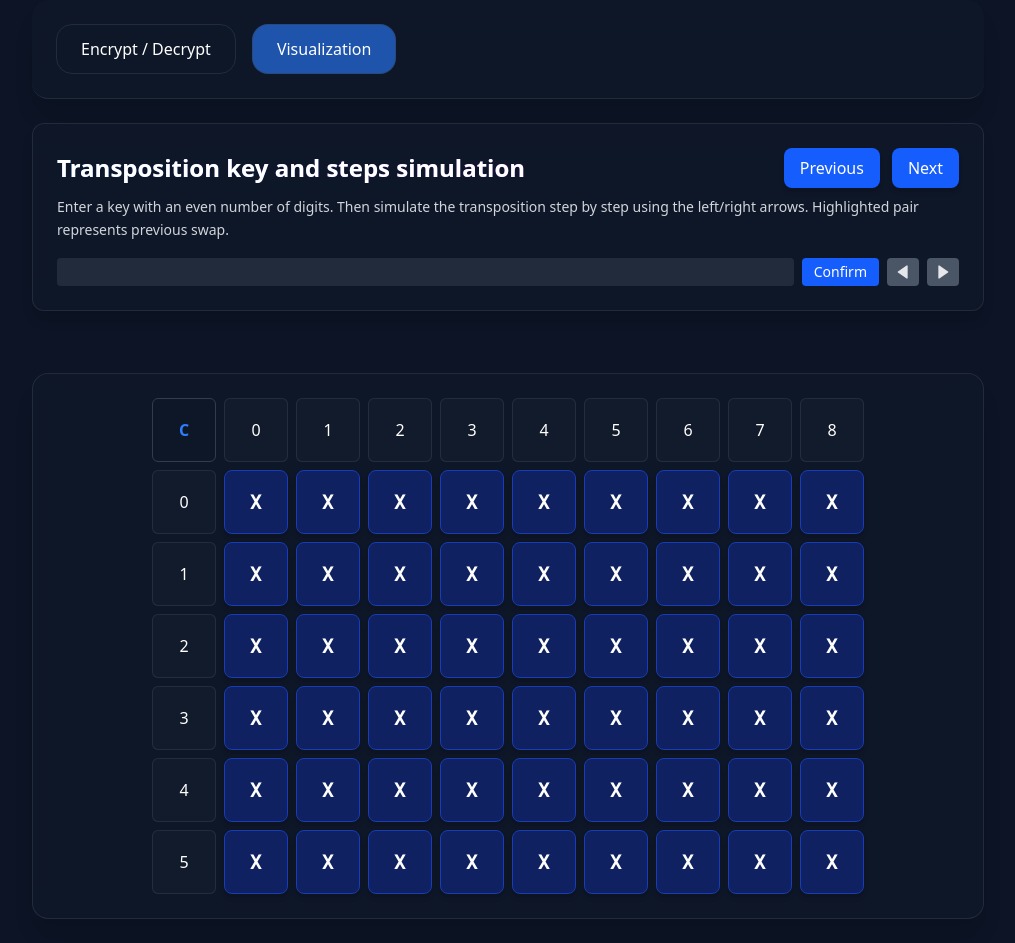
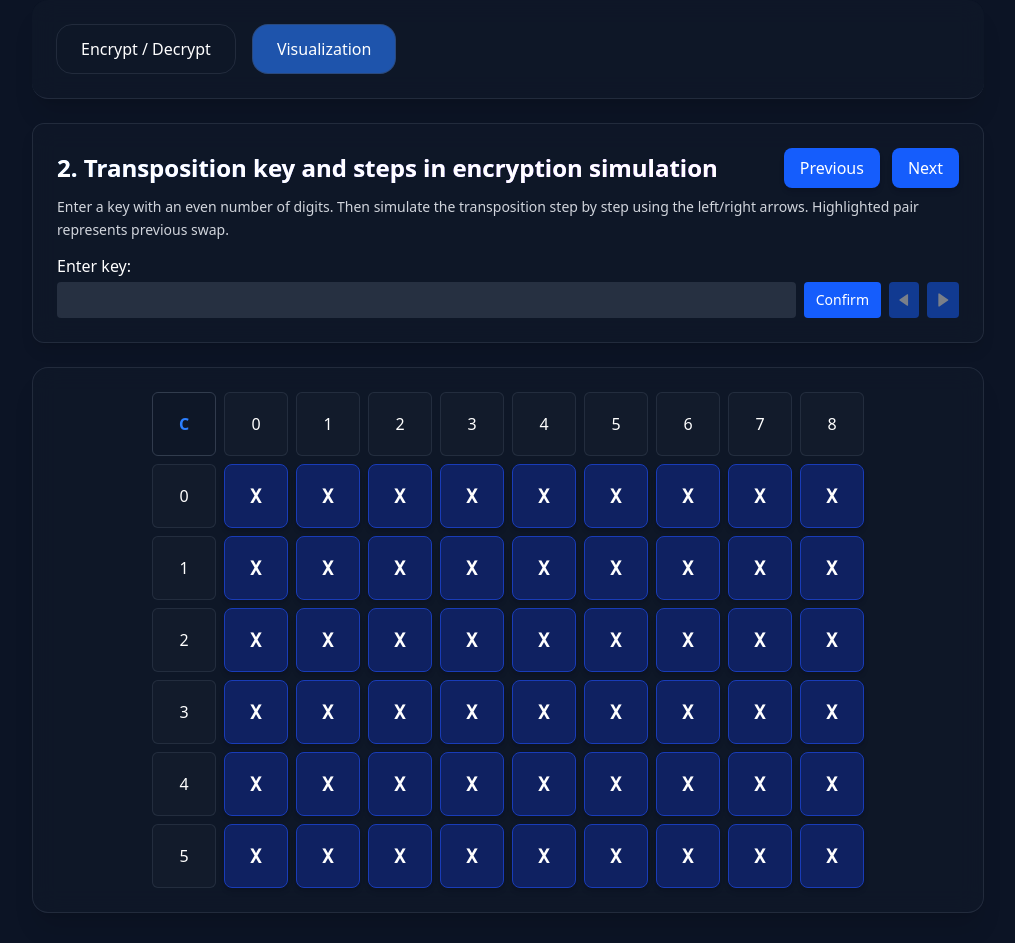
Before and after one commit to K1rtz/cipher-viz, a React (Vite) app: page /simulation in a window 1280 px wide. Both pictures are taken after a click on the button "Next". Shown: the whole page, without its empty margins (132-1147 px from the left). Built offline with nearby package versions, Linux system fonts and the light colour scheme.

Commit message:
feat(frontend): add 2 more steps in visualszaiton part, add decryption to visualisation, adjust UI

```diff
--- a/src/components/StepController.jsx
+++ b/src/components/StepController.jsx
@@ -1,5 +1,7 @@
 import React, {useEffect, useMemo, useState} from 'react';
 import { useSelector, useDispatch } from 'react-redux'
+import { motion } from 'framer-motion';
+import { FiCopy } from 'react-icons/fi';
 import {
   selectActiveStep,
   selectPlainText,
@@ -11,38 +13,54 @@ import {
   selectCipherType,
   selectVisualStep,
   selectEngineSteps,
+  selectCurrentMatrixValue,
 } from './../store/selectors/stepInfoSelector.js'
 import { setVisualStep, setActiveStep, setPlainText, setHighlightStep, setCurrentStep, setKeyRaw, setHexText, setColsLen, setRowsLen, setFakeColsLen, setCipherType, setEngineSteps} from './../store/reducers/stepInfoReducer'
 import { BiSolidRightArrow } from "react-icons/bi";
 import { BiSolidLeftArrow } from "react-icons/bi";
+import { div } from 'framer-motion/client';
 
 export default function StepController() {
   const steps = [
     {
       id: 1,
-      title: 'Encryption setup',
+      title: '1. Encryption setup',
       description: 'Enter the original message to be encrypted, select the encryption algorithm (e.g., Chained XOR, Shifting XOR, Classic Double Transposition), and configure the matrix dimensions. ' + 'This step serves as the initial configuration for the encryption process, combining message input with algorithm choice and matrix setup.',
-      keyText: 'Message:'
+      keyText: 'Message:',
     },
     {
       id: 2,
-      title: 'Transposition key and steps simulation',
+      title: '2. Transposition key and steps in encryption simulation',
       description:
         'Enter a key with an even number of digits.  \n' +
         '  Then simulate the transposition step by step using the left/right arrows.\n' + 'Highlighted pair represents previous swap.',
       keyText: 'Key:'
+
     },
     {
       id: 3,
-      title: 'Encrypted Output',
+      title: '3. Encrypted Output',
       description:
         'This step displays the final encrypted message obtained after completing both row and column transpositions. ' +
         'The resulting ciphertext illustrates how double transposition significantly changes the original text while preserving all characters.',
       keyText: ''
-    }
+    },
+    {
+      id: 4,
+      title: '4. Transposition key and steps in decryption simulation',
+      description:'Now decrypt the message step by step by applying the key in reverse order. Use the arrows to simulate each decryption step.',
+      keyText: ''
+    },
+    {
+      id: 5,
+      title: '5. Decryption Output',
+      description:'This step displays the final decrypted message, which should match the original input after successful decryption.',
+      keyText: ''
+    },
+
   ];
 
-
+  const currentMatrixValue = useSelector(selectCurrentMatrixValue)
   const engineSteps = useSelector(selectEngineSteps)
   const dispatch = useDispatch()
   const matrixColsLen = useSelector(selectMatrixColsLen)
@@ -59,6 +77,9 @@ export default function StepController() {
   const [formatted, setFormatted] = useState('');
 
   const highlightStep = useSelector(selectHighlightStep)
+
+
+  const [isDecryptMode, setIsDecryptMode] = useState(false)
 
 
   const formatAsPairs = (digits) => {
@@ -189,6 +210,7 @@ function createEngineStepsFromRaw(raw, cipherType = 'classic') {
   pairs.forEach((pair, index) => {
     const axis = index % 2 === 0 ? 'x' : 'y';
 
+
     // Ako je chained → prvo dodajemo XOR step
     if (cipherType === 'chained') {
       steps.push({
@@ -211,8 +233,9 @@ function createEngineStepsFromRaw(raw, cipherType = 'classic') {
       description: `Swap ${pair[0]} ↔ ${pair[1]} (${axis}-axis)`,
       // highlight, positions, itd...
     });
+
+
   });
-
   return steps;
 }
 
@@ -221,6 +244,9 @@ function createEngineStepsFromRaw(raw, cipherType = 'classic') {
   const [keyButtonDisabled, setKeyButtonDisabled] = useState(false)
 
   const handlePrevious = () => {
+    if(activeStep -1 === 2){
+      setIsDecryptMode(false)
+    }
     //TODO: Ovde je ceo step u levo kada sa vracamo sta da se radi potencijalno ce biti samo gray out dok se ne izvrsi middle
     dispatch(setActiveStep(activeStep - 1));
 
@@ -237,6 +263,9 @@ function createEngineStepsFromRaw(raw, cipherType = 'classic') {
       dispatch(setHexText(hexText))
       dispatch(setPlainText(fullText))
 
+    }
+    if(activeStep + 1 === 3){
+      setIsDecryptMode(true)
     }
 
     dispatch(setActiveStep(activeStep + 1));
@@ -273,19 +302,15 @@ const cipherType = useSelector(selectCipherType)
 
 
   return (
-    <div className='px-6 pt-6 min-h-[250px]'>
-    <div className="bg-gray-900/80 min-h-[170px] backdrop-blur-md p-6 rounded-xl shadow-lg border border-gray-700/50 transition-all duration-300">
+    <div className='px-6 pt-6 '>
+    <div className="bg-gray-900/80  backdrop-blur-md p-6 rounded-xl shadow-lg border border-gray-700/50 transition-all duration-300 min-h-[220px] flex flex-col ">
       <div className="flex items-center justify-between mb-2">
         <h3 className="text-2xl font-bold text-white bg-linear-to-r from-blue-400 to-purple-500 bg-clip-text">
          {steps[activeStep].title}
         </h3>
+
         <div className="flex gap-3">
-          {/* <button
-            onClick={()=>{stringToHex(plainText)}}
-            className={`px-4 py-2 rounded-lg font-medium transition-all duration-200 bg-blue-600 hover:bg-blue-700 text-white shadow-md`}
-          >
-            XOR
-          </button> */}
+
           <button
             onClick={handlePrevious}
             disabled={activeStep === 0}
@@ -311,6 +336,56 @@ const cipherType = useSelector(selectCipherType)
         </div>
       </div>
       <p className="text-gray-300 text-sm leading-relaxed">{steps[activeStep].description}</p>
+
+{activeStep === 2 && (
+<div className="mt-4 flex flex-col gap-2">
+  <p className="text-sm font-bold text-gray-200">Encrypted message:</p>
+
+  <div className="flex items-center gap-3 bg-gray-800/60 rounded px-2 py-1 min-h-9 border border-gray-700/50">
+    <p className="text-gray-200 font-mono break-all flex-1">
+      {currentMatrixValue}
+      {/* {cipherType === 'chained' ? hexText : plainText} */}
+    </p>
+
+    <button
+      onClick={() => {
+        const text = cipherType === 'chained' ? currentMatrixValue : currentMatrixValue;
+        navigator.clipboard.writeText(text);
+      }}
+      className="text-gray-400 hover:text-blue-400 transition-colors p-1 rounded hover:bg-gray-700/50"
+      title="Copy to clipboard"
+    >
+      <FiCopy className="w-5 h-5" />
+    </button>
+  </div>
+</div>
+)}
+
+{activeStep === 4 && (
+<div className="mt-4 flex flex-col gap-2">
+  <p className="text-sm font-bold text-gray-200">Encrypted message:</p>
+
+  <div className="flex items-center gap-3 bg-gray-800/60 rounded px-3 py-2 min-h-9border border-gray-700/50">
+    <p className="text-gray-200 font-mono break-all flex-1">
+      {cipherType === 'chained' ? currentMatrixValue : currentMatrixValue}
+    </p>
+
+    <button
+      onClick={() => {
+        const text = cipherType === 'chained' ? currentMatrixValue : currentMatrixValue;
+        navigator.clipboard.writeText(text);
+        // opciono: možeš dodati toast ili promenu ikone na kratko
+        // npr. setCopied(true); setTimeout(() => setCopied(false), 2000);
+      }}
+      className="text-gray-400 hover:text-blue-400 transition-colors p-1 rounded hover:bg-gray-700/50"
+      title="Copy to clipboard"
+    >
+      <FiCopy className="w-5 h-5" />
+    </button>
+  </div>
+</div>
+)}
+
 {activeStep === 0 && (
   <div className="mt-4 flex items-center gap-3">
 
@@ -334,8 +409,7 @@ const cipherType = useSelector(selectCipherType)
             )
           );
         }}
-        className="w-full text-gray-200 bg-gray-700/60 rounded px-3 py-2 pr-12 text-sm
-                   focus:outline-none focus:ring-2 focus:ring-blue-500"
+        className="w-full text-gray-200 bg-gray-700/60 rounded px-3 py-2 pr-12 text-sm focus:outline-none focus:ring-2 focus:ring-blue-500"
         placeholder="Message"
       />
 
@@ -417,45 +491,43 @@ const cipherType = useSelector(selectCipherType)
 )}
 
 
-
+        <div className={`text-white text-m mt-3 ${(activeStep === 1 || activeStep === 3) ? 'visible' : 'hidden'}`}>
+          {/* {if(activeStep === 1)
+            {
+              keyButtonDisabled ? 'Encryption steps:' : 'Enter key:'
+            }
+            } */}
+            <div className={`${activeStep===1 ? 'visible':'hidden'}`}>{keyButtonDisabled ? 'Encryption steps:' : 'Enter key:'}</div>
+            <div className={`${activeStep===3 ? 'visible':'hidden'}`}>Decryption steps:</div>
+        </div>
       {/*//GLAVNI STEP*/}
       <div
-        className={`flex items-start gap-2 mt-4 ${
-          activeStep === 1 ? 'flex' : 'hidden'
+        className={`flex items-start gap-2 mt-1 ${
+          (activeStep === 1 ||activeStep == 3) ? 'flex' : 'hidden'
         }`}
       >
 
         <div className="flex-1">
           {
-
             keyDisplay ?
-
-              <div className="w-full text-gray-300 bg-gray-700/50 rounded px-2 py-1 text-sm flex flex-wrap gap-1">
-
-                {engineSteps.map((step, i) =>{
-                  return(
+              <div className="w-full text-gray-300 bg-gray-700/50 rounded items-center px-2 py-1.5 text-sm flex flex-wrap gap-1 min-h-9">
+              {(isDecryptMode ? [...engineSteps].reverse() : engineSteps).map((step, originalIndex) => {
+                  const displayIndex = isDecryptMode
+                    ? engineSteps.length - 1 - originalIndex
+                    : originalIndex;
+                  return (
                     <span
-                    key={i}
-                    className={`inline-flex items-center justify-center rounded px-1 leading-none py-1 pb-1.5
-                    ${i === highlightStep ? 'text-blue-400 bg-blue-500/10 border border-blue-400 font-bold' : 'text-gray-300'}`}                                  >
-                    {step.type === 'xor' ? 'XOR' : `(${step.numbers[0]}, ${step.numbers[1]})`
-  }                </span>
-                  )})
-                }
-
-                {/* {pairs.map((pair, i) => (
-                  <div>
-                  <span>
-                    xor
+                      key={displayIndex}
+                      className={`inline-flex items-center justify-center rounded px-1.5 py-[2px] text-sm min-w-[3.2rem]
+                        ${displayIndex === highlightStep
+                          ? 'text-blue-200 bg-blue-500/20 border border-blue-400/50 font-bold'
+                          : 'text-gray-300 bg-gray-700/40'}
+                      `}
+                    >
+                      {step.type === 'xor' ? 'XOR' : `(${step.numbers[0]}, ${step.numbers[1]})`}
                     </span>
-                  <span
-                    key={i}
-                    className={`inline-flex items-center justify-center rounded px-1 leading-none py-1 pb-1.5
-                    ${i === highlightStep ? 'text-blue-400 bg-blue-500/10 border border-blue-400 font-bold' : 'text-gray-300'}`}                                  >
-                    {pair}
-                </span>
-                </div>
-                ))} */}
+                  );
+                })}
               </div>
               :
               <input
@@ -472,9 +544,8 @@ const cipherType = useSelector(selectCipherType)
                     setRaw((prev) => prev.slice(0, -1));
                   }
                 }}
-            className="w-full text-gray-300 bg-gray-700/50 rounded px-2 py-1 text-sm"
+                className="w-full text-gray-200 bg-gray-700/60 rounded px-3 py-2 pr-12 text-sm focus:outline-none focus:ring-2 focus:ring-blue-500"
               />
-
         }
           {showKeyError && (
             <p className="mt-1 text-xs text-red-400">
@@ -482,34 +553,63 @@ const cipherType = useSelector(selectCipherType)
             </p>
           )}
         </div>
+
+        <div>
+
         <button
-          className={`px-3 text-sm py-1 rounded text-white  ${keyButtonDisabled? 'bg-gray-800' : 'bg-blue-600 hover:bg-blue-500'} `}
+          className={` ${ activeStep === 1 ? 'visible' : 'hidden' } px-3 text-sm py-2 rounded  text-white  ${keyButtonDisabled? 'bg-gray-800' : 'bg-blue-600 hover:bg-blue-500'} `}
           disabled={keyButtonDisabled}
-          onClick={handleKeyConfirm}//TODO nema vise generate substeps sad se substepovi unose rucno
+          onClick={handleKeyConfirm}
           >
           Confirm
         </button>
+          </div>
         <button
-          className={`px-2 py-1.5 rounded text-gray-200  ${currentStep <= -1 ? 'bg-gray-600' : 'bg-blue-600'} `}
-          // disabled = {visualStep <= -1}
-          disabled = {currentStep <= -1}
+className={`
+    px-2 py-2 min-h-9 text-sm rounded text-gray-200 transition-colors
+    ${isDecryptMode
+      ? 'bg-blue-600 hover:bg-blue-500'           // decrypt: zelena paleta
+      : 'bg-blue-600 hover:bg-blue-500'}            // encrypt: plava paleta
+    ${isDecryptMode
+      ? (currentStep >= engineSteps.length - 1 ? 'opacity-50 cursor-not-allowed' : '')
+      : (currentStep <= -1 ? 'opacity-50 cursor-not-allowed' : '')}
+  `}          disabled = {isDecryptMode ? (currentStep >= engineSteps.length - 1) : (currentStep <= -1)}
           onClick={() =>{
+            if(!isDecryptMode){
               dispatch(setHighlightStep(currentStep));
               dispatch(setCurrentStep(currentStep - 1))
-            // dispatch(setVisualStep(visualStep - 1))
-
-
+            }else{
+            dispatch(setHighlightStep(currentStep + 1));
+            dispatch(setCurrentStep(currentStep + 1))
+            }
           }}>
           <BiSolidLeftArrow/>
         </button>
         <button
-          className={`px-2 py-1.5 rounded text-gray-200  ${currentStep >= engineSteps.length - 1 ? 'bg-gray-600' : 'bg-blue-600'} `}
-          // disabled = {visualStep >= visualSteps.length - 1}
-          disabled = {currentStep >= engineSteps.length - 1}
+className={`
+    px-2 py-2 min-h-9 rounded text-gray-200 transition-colors
+    ${isDecryptMode
+      ? 'bg-blue-600 hover:bg-blue-500'           // decrypt: zelena
+      : 'bg-blue-600 hover:bg-blue-500'}            // encrypt: plava
+    ${isDecryptMode
+      ? (currentStep <= -1 ? 'opacity-50 cursor-not-allowed' : '')
+      : (currentStep >= engineSteps.length - 1 ? 'opacity-50 cursor-not-allowed' : '')}
+  `}          // disabled = {visualStep >= visualSteps.length - 1}
+          // disabled = {currentStep >= engineSteps.length - 1}
+          disabled = {isDecryptMode ? (currentStep <= -1) : (currentStep >= engineSteps.length - 1)}
+
+
           onClick={() =>{
+            if(!isDecryptMode){
+
                           dispatch(setHighlightStep(currentStep + 1));
             dispatch(setCurrentStep(currentStep + 1))
-            // dispatch(setVisualStep(visualStep + 1))
+            }else{
+              dispatch(setHighlightStep(currentStep));
+              dispatch(setCurrentStep(currentStep - 1))
+            }
+            // dispatch(setHighlightStep(currentStep + 1));
+            // dispatch(setCurrentStep(currentStep + 1))
 
           }}>
           <BiSolidRightArrow />
@@ -518,6 +618,13 @@ const cipherType = useSelector(selectCipherType)
 
 
     </div>
+    {/* <div className={`items-center flex justify-center mb-8 relative ${activeStep === 1 || activeStep === 3 ? 'visible' : 'hidden'} `}>
+      <span className='absolute top-3 text-blue-600 '>
+      {highlightStep == -1 ? `` : engineSteps[highlightStep]?.description}
+      </span>
+    </div> */}
+
     </div>
+
   );
 }
--- a/src/store/selectors/stepInfoSelector.js
+++ b/src/store/selectors/stepInfoSelector.js
@@ -11,3 +11,4 @@ export const selectFakeColsLen = (state) => state.stepInfo.matrixInfo.fakeColsLe
 export const selectCipherType = (state) => state.stepInfo.cipherType
 export const selectVisualStep = (state) => state.stepInfo.visualStep
 export const selectEngineSteps = (state) => state.stepInfo.engineSteps
+export const selectCurrentMatrixValue = (state) => state.stepInfo.currentMatrixValue
```
Also changed, not shown: src/components/MatrixDisplay.jsx (+20 -8 lines), src/store/reducers/stepInfoReducer.js (+7 -2 lines). Lines whose indentation alone changed are shown as unchanged.
